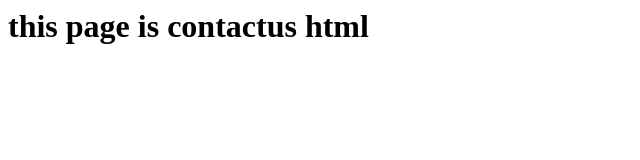
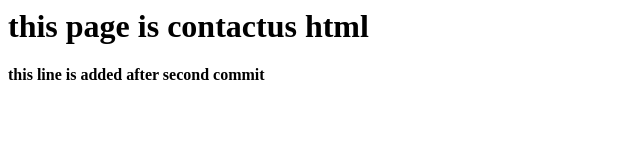
Before and after one commit to vignesh-gb/Testing, a plain HTML site: page contactus.html in a window 1280 px wide. Shown: the whole page, without its empty margins (0-640 px from the left). Drawn offline with Linux system fonts and the light colour scheme.

Commit message:
third cmmit

```diff
--- a/contactus.html
+++ b/contactus.html
@@ -2,5 +2,6 @@
 <title></title>
 <body>
 <h1>this page is contactus html
+<h4>this line is added after second commit
 </body>
 </html>
```
